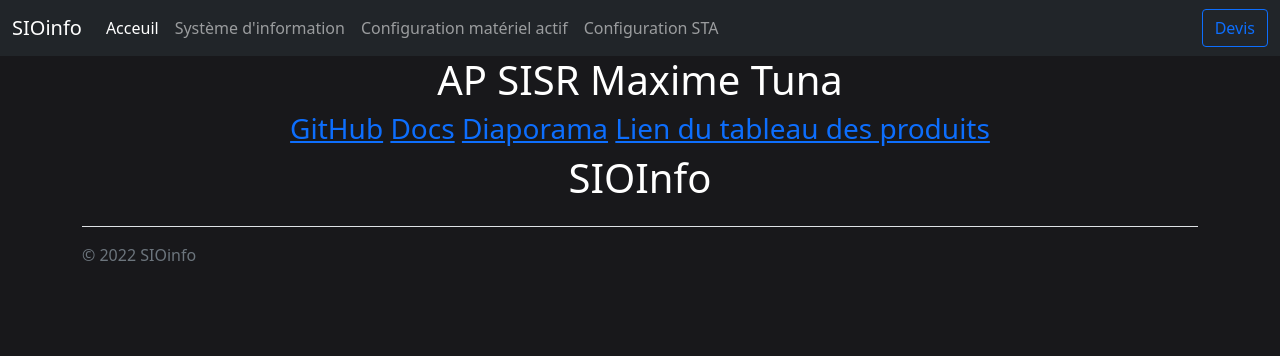
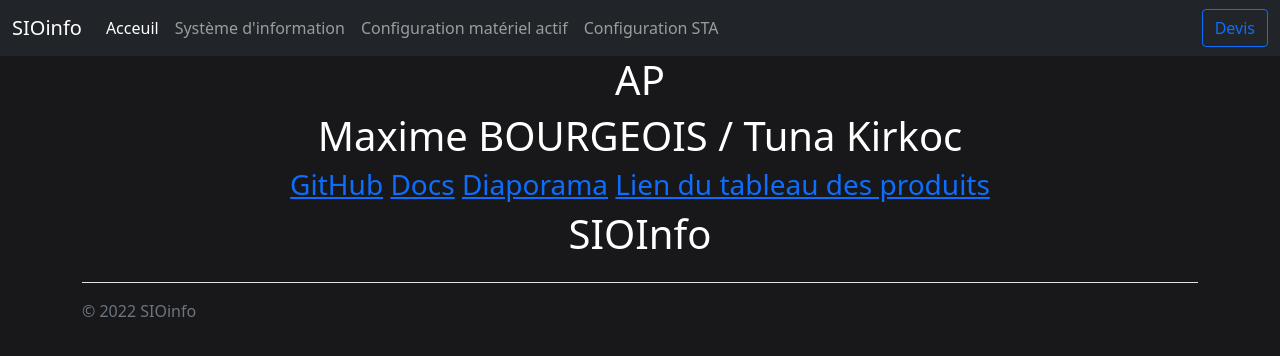
Before and after one commit to Tunakirkoc/AP2-1, a plain HTML site: page index.html in a window 1280 px wide. Drawn offline with nearby package versions, Linux system fonts and the light colour scheme.

Commit message:
hahah not the last

```diff
--- a/index.html
+++ b/index.html
@@ -52,7 +52,8 @@
         </div>
     </nav>
 
-    <h1>AP SISR Maxime Tuna</h1>
+    <h1>AP</h1>
+    <h1>Maxime BOURGEOIS / Tuna Kirkoc</h1>
     <h3>
         <a href="https://github.com/Tunakirkoc/AP2">GitHub</a>
         <a href="https://docs.google.com/document/d/1mk0rHtHP4wgXUGK00EVknp-mnBpCmMu_A-0BJRWALhM/edit?usp=sharing">Docs</a>
```
Also changed, not shown: systeme-information.html (line endings or trailing spaces), 1 other file.
